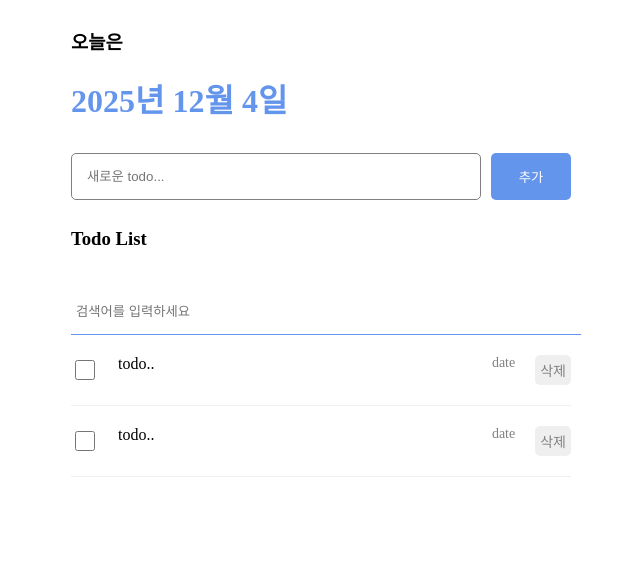
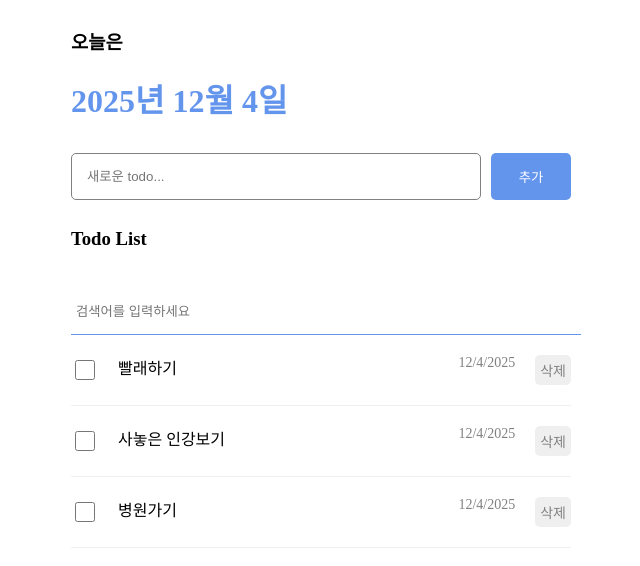
Before and after one commit to sorrybro2/react-todolist, a React (Vite) app: page / in a window 1280 px wide. Shown: the top 566 px of the page, without its empty margins (319-959 px from the left). Built offline with nearby package versions, Linux system fonts and the light colour scheme.

Commit message:
feat: map을 활용한 리스트 렌더링

```diff
--- a/src/App.jsx
+++ b/src/App.jsx
@@ -9,19 +9,19 @@ const mockData = [
     id: 0,
     isCheck: false,
     content: "빨래하기",
-    date: new Date().getTime(),
+    date: new Date().toLocaleDateString(),
   },
   {
     id: 1,
     isCheck: false,
     content: "사놓은 인강보기",
-    date: new Date().getTime(),
+    date: new Date().toLocaleDateString(),
   },
   {
     id: 2,
     isCheck: false,
     content: "병원가기",
-    date: new Date().getTime(),
+    date: new Date().toLocaleDateString(),
   },
 ]
 
@@ -33,7 +33,7 @@ function App() {
       id:idRef.current++,
       isCheck: false,
       content: content,
-      date: new Date().getTime()
+      date: new Date().toLocaleDateString()
     }
 
     setTodo([newTodo, ...todo])
@@ -43,7 +43,7 @@ function App() {
       <div className='App'>
           <Header/>
           <Editor onCreate={onCreate}/>
-          <List/>
+          <List todo={todo}/>
       </div>
     </>
   )
--- a/src/components/List.jsx
+++ b/src/components/List.jsx
@@ -1,14 +1,17 @@
 import './List.css'
 import TodoItem from './TodoItem'
 
-const List =()=>{
+const List =({todo})=>{
     return (
         <div className="List">
             <h3>Todo List</h3>
             <input placeholder="검색어를 입력하세요"/>
             <div className="todo_wrappers">
-                <TodoItem/>
-                <TodoItem/>
+                {todo.map((td)=>{
+                    return (
+                        <TodoItem {...td}/>
+                    )
+                })}
             </div>
         </div>
     )
--- a/src/components/TodoItem.jsx
+++ b/src/components/TodoItem.jsx
@@ -1,11 +1,11 @@
 import './TodoItem.css'
 
-const TodoItem =()=>{
+const TodoItem =({id, isCheck, content, date})=>{
     return (
         <div className="TodoItem">
-            <input type="checkbox"/>
-            <div className="content">todo..</div>
-            <div className="date">date</div>
+            <input checked={isCheck} type="checkbox"/>
+            <div className="content">{content}</div>
+            <div className="date">{date}</div>
             <button>삭제</button>
         </div>
     )
```
